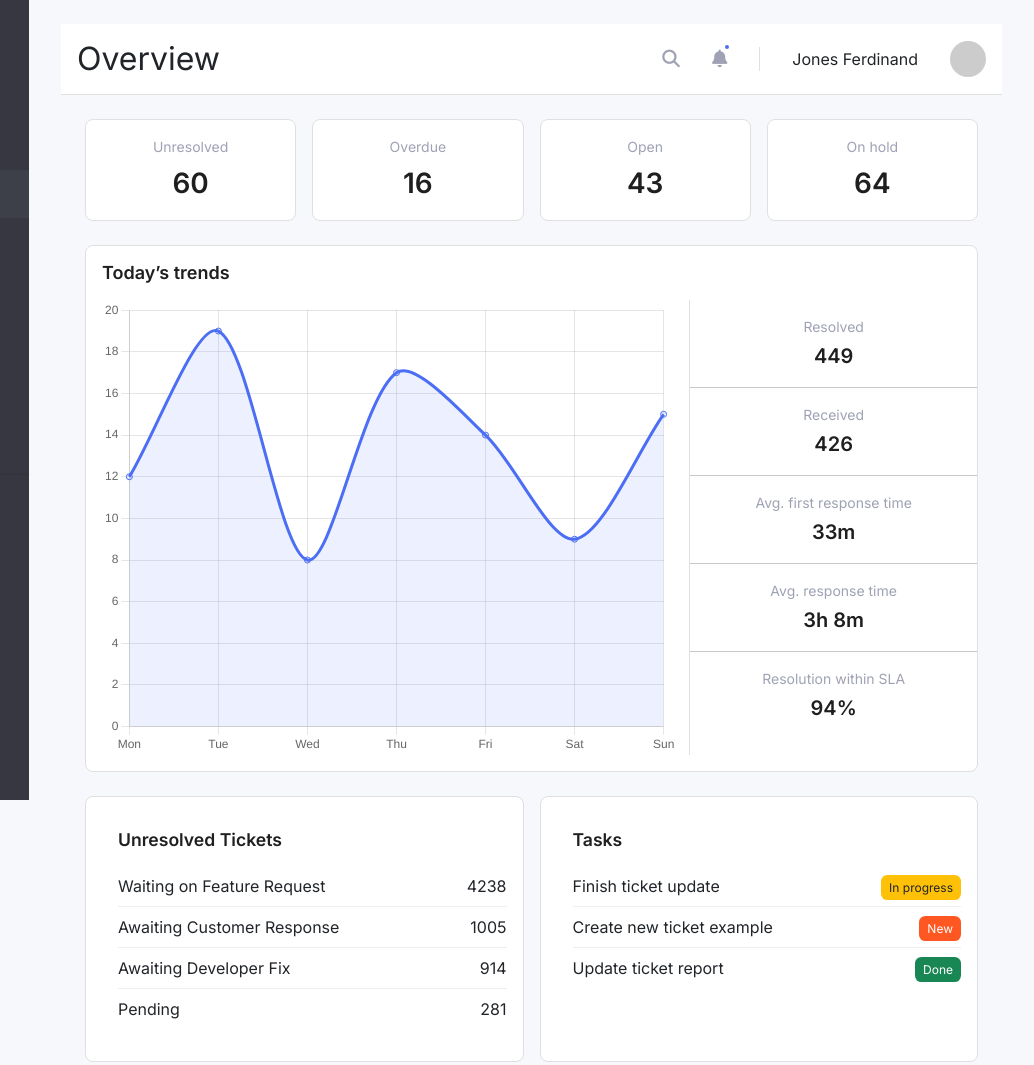
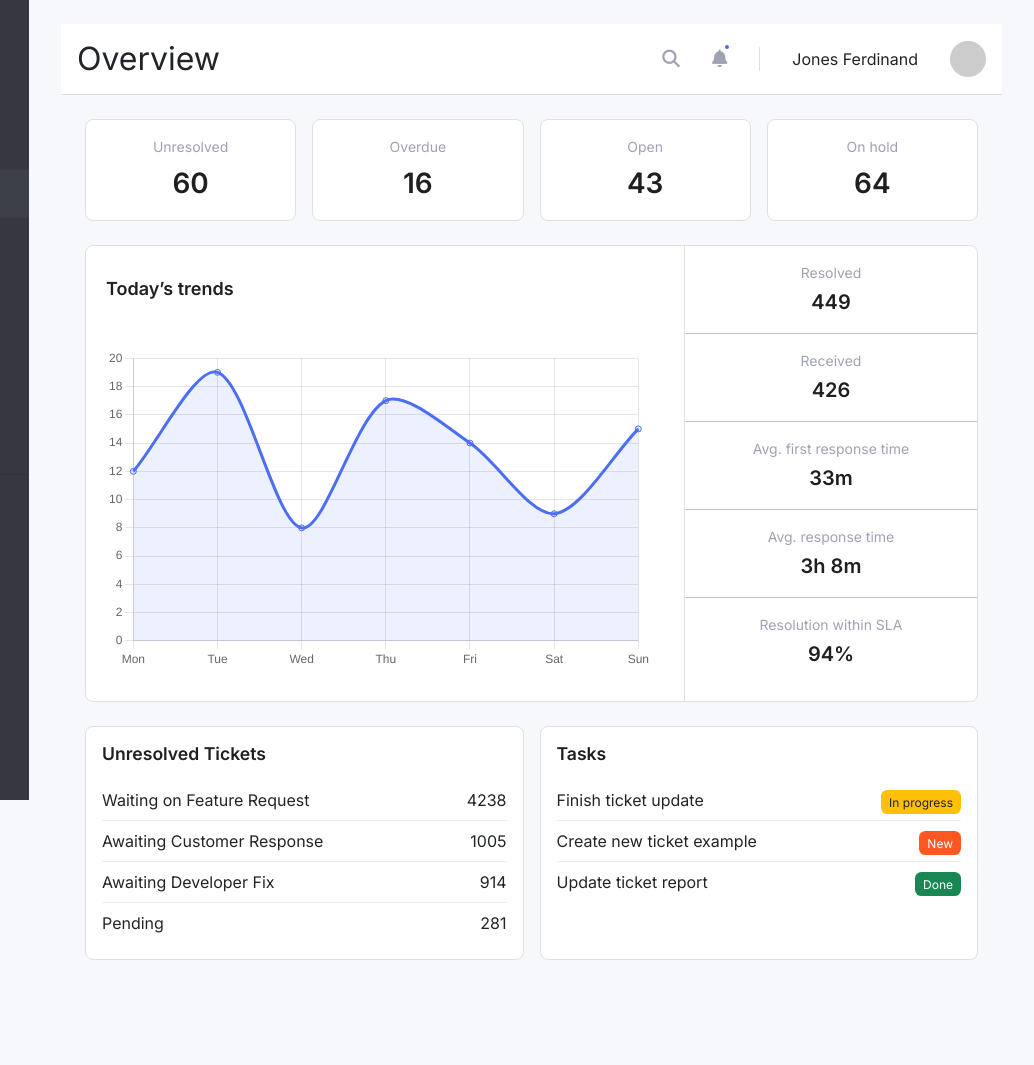
Before and after one commit to mudlbum/bootstrap, a website: page public/index.html in a window 1280 px wide. Shown: the full height of the page, 246-1280 px from the left. After the commit the page ends 1008 px from the top, so only its background shows below. Drawn offline with nearby package versions, Linux system fonts and the light colour scheme.

Commit message:
Update for padding around chart

```diff
--- a/public/index.html
+++ b/public/index.html
@@ -127,17 +127,19 @@
       <!-- Today’s Trends Card -->
       <div class="card chart-card mb-4">
         <div class="card-body">
-          <h5 class="card-title">Today’s trends</h5>
-          <div class="row">
+
+          <!-- Make row a flex container -->
+          <div class="row d-flex align-items-stretch">
             <!-- Chart Column -->
-            <div class="col-md-8 chart-column">
-              <div class="chart-container">
+            <div class="col-md-8 d-flex flex-column chart-column">
+              <h5 class="card-title">Today’s trends</h5>
+              <div class="chart-container flex-grow-1">
                 <canvas id="trendChart"></canvas>
               </div>
             </div>
-            <!-- Data Column (with Vertical Line) -->
-            <div class="col-md-4 data-column">
-              <div class="trend-data">
+            <!-- Data Column (with Full-Height Vertical Border) -->
+            <div class="col-md-4 d-flex flex-column data-column">
+              <div class="trend-data flex-grow-1">
                 <div class="data-item">
                   <span class="data-label">Resolved</span>
                   <span class="data-value">449</span>
@@ -167,6 +169,7 @@
           </div>
         </div>
       </div>
+
 
       <!-- Unresolved Tickets & Tasks -->
       <div class="row g-3">
--- a/src/scss/style.scss
+++ b/src/scss/style.scss
@@ -269,15 +269,22 @@ body {
   border: 1px solid #e0e0e0;
   border-radius: 0.5rem;
   padding: 0rem;
+
   h5 {
     margin-bottom: 1rem;
     font-size: 1.125rem;
     font-weight: 600;
     color: #1f1f1f;
+    padding: 1rem;  // Adjust padding as needed
+
+  }
+  .chart-column {
+    padding: 1rem;  // Adjust padding as needed
   }
   .chart-container {
     height: 100%;
     position: relative;
+    padding: 1rem;  // Adjust padding as needed
   }
   .trend-data {
     padding: 1rem;
@@ -308,6 +315,7 @@ body {
 // Info Cards (Tickets & Tasks)
 .card-body{
   padding-right: 0;
+  padding: 0 0 0 0;
 }
 .info-card {
   background-color: #fff;
```
Also changed, not shown: public/assets/css/style.css, 1 other file.
